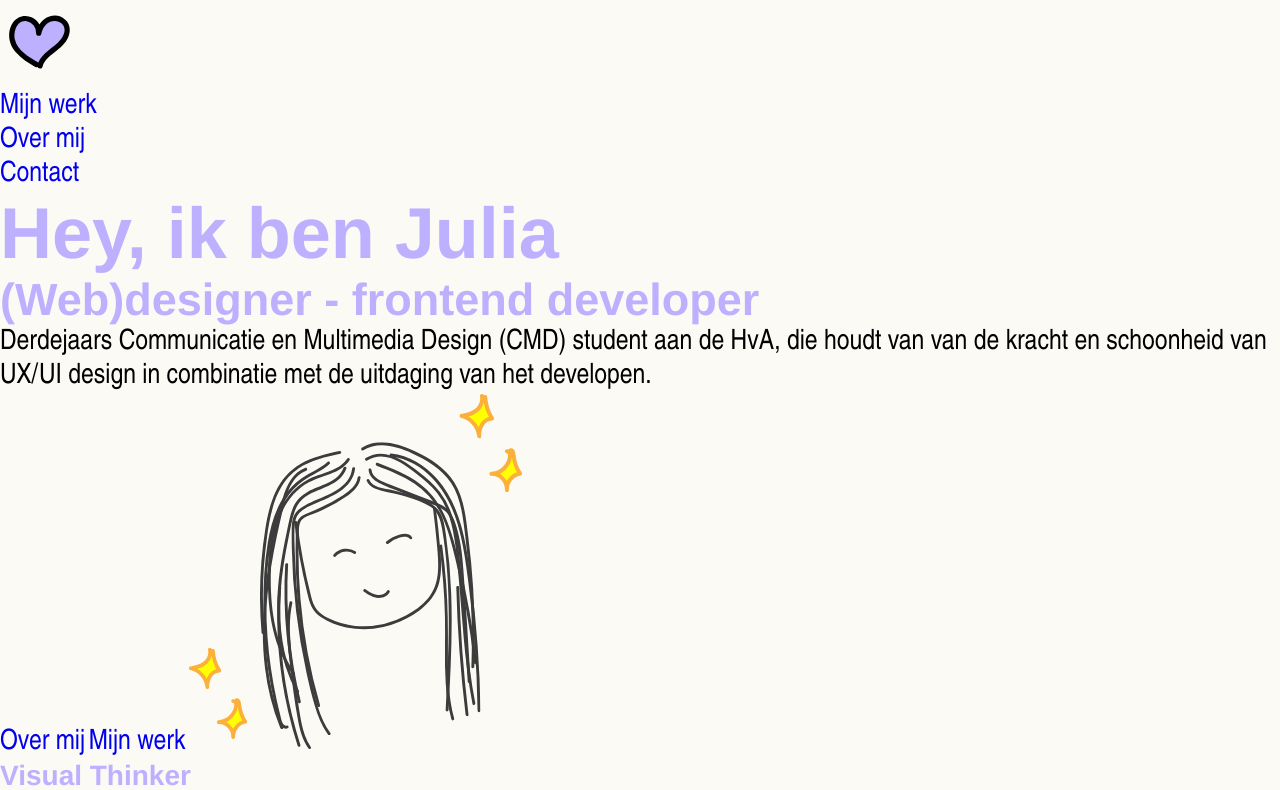
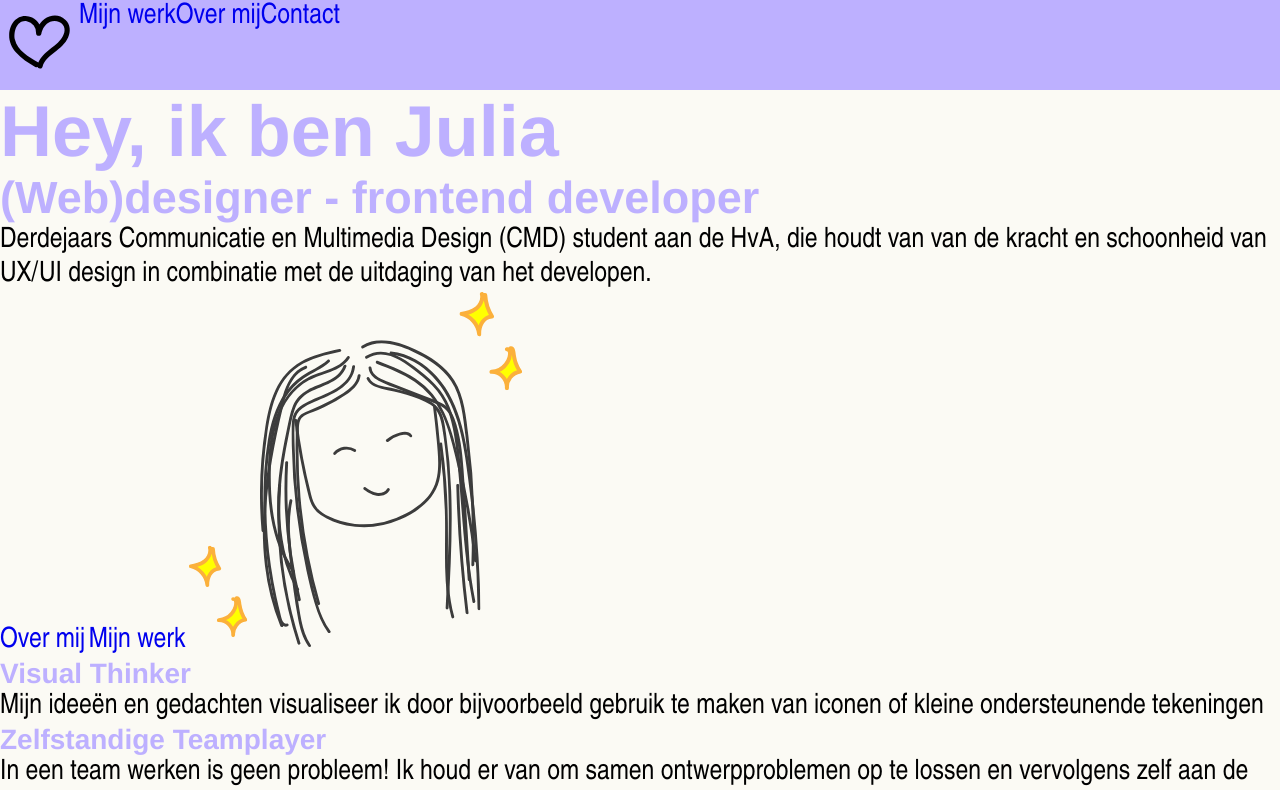
Before and after one commit to Juul03/portfolio, a SvelteKit app: page / in a window 1280 px wide. Shown: the top 790 px of the page. Built offline with nearby package versions, Linux system fonts and the light colour scheme; a web font is replaced by a local one.

Commit message:
sass_install

```diff
--- a/package.json
+++ b/package.json
@@ -19,6 +19,7 @@
 		"eslint-plugin-svelte3": "^4.0.0",
 		"prettier": "^2.8.0",
 		"prettier-plugin-svelte": "^2.8.1",
+		"sass": "^1.70.0",
 		"svelte": "^3.54.0",
 		"svelte-check": "^2.9.2",
 		"typescript": "^4.9.3",
--- a/src/components/header.svelte
+++ b/src/components/header.svelte
@@ -17,3 +17,19 @@
 		</ul>
 	</nav>
 </header>
+
+<style lang="scss">
+    header {
+      width: 100%;
+      background: var(--primary-color);
+
+      nav {
+        width: 100%;
+
+        ul {
+          display: flex;
+          flex-direction: row;
+        }
+      }
+    }
+</style>
--- a/svelte.config.js
+++ b/svelte.config.js
@@ -1,10 +1,43 @@
+import preprocess from 'svelte-preprocess';
 import adapter from '@sveltejs/adapter-auto';
 
-/** @type {import('@sveltejs/kit').Config} */
-const config = {
+const svelteConfig = {
+	preprocess: preprocess({
+		scss: {
+      includePaths: [
+        'src/components',
+        'static',
+        'node_modules'
+      ],
+      sourceMap: true,
+      outputStyle: 'compressed',
+      autoprefixer: true,
+		}
+		// Other preprocessors or options can be added here if needed
+	})
+	// Other configurations for SvelteKit can be added here
+};
+
+const adapterConfig = {
 	kit: {
-		adapter: adapter()
+		adapter: adapter({
+			// Inlclude the output.json file in the build
+			// If you want to include the output.json file
+			assets: ['src/data/*']
+
+			// You can also include entire directories using glob patterns
+			// assets: ['src/data/*'],
+
+			// Ensure that the file or directory paths are correct based on your project structure
+		})
+		// Other SvelteKit adapter configurations if needed
 	}
 };
 
-export default config;
+export default {
+	...svelteConfig, // Spread the Svelte preprocess configuration
+	kit: {
+		...adapterConfig.kit // Spread the adapter configuration under 'kit'
+		// Other SvelteKit configurations can be added here if needed
+	}
+};
```
Also changed, not shown: 1 other file (tests, documents, lock files or other folders).
